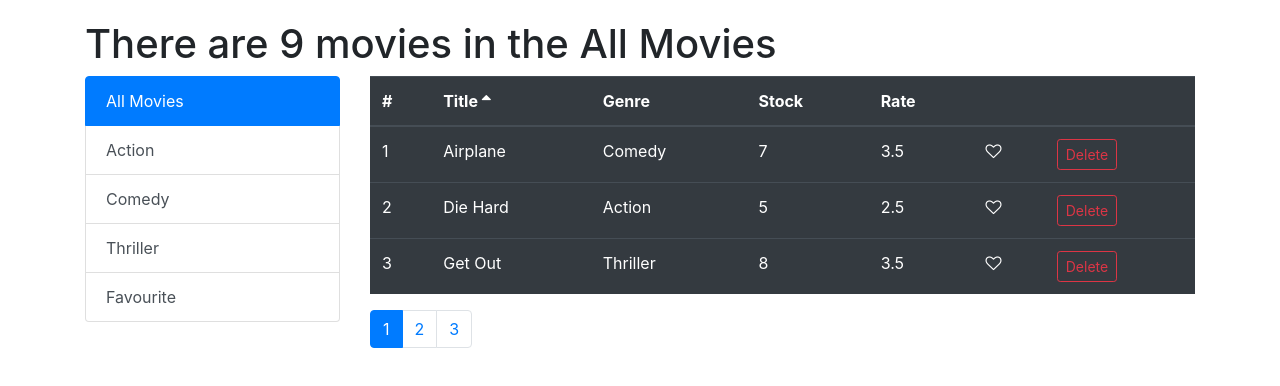
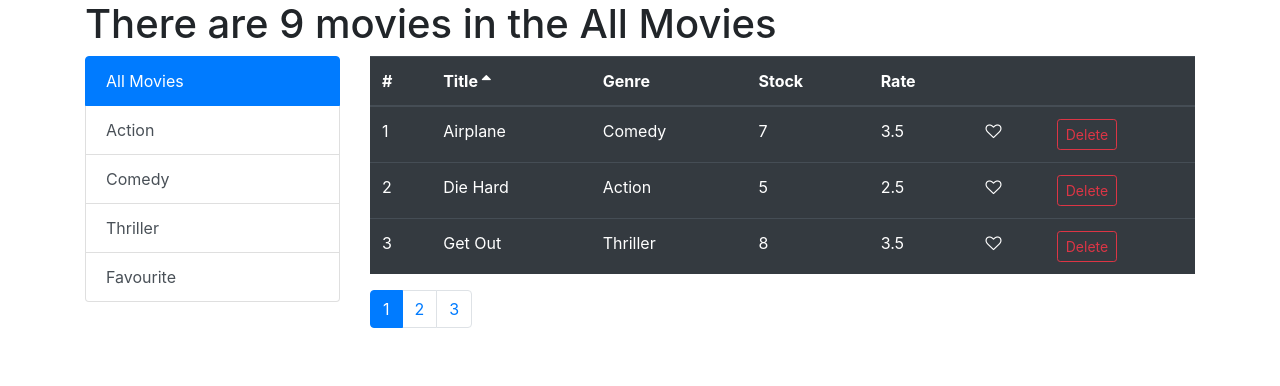
Before and after one commit to Fadyhalfawy98/movies-website, a React (Create React App) app: page / in a window 1280 px wide. Shown: the top 386 px of the page. Built offline with nearby package versions, Linux system fonts and the light colour scheme.

Commit message:
Update padding to 0px and put margin for navbar.

```diff
--- a/src/index.css
+++ b/src/index.css
@@ -3,9 +3,13 @@ body {
   font-family: -apple-system, BlinkMacSystemFont, 'Segoe UI', 'Roboto', 'Oxygen',
     'Ubuntu', 'Cantarell', 'Fira Sans', 'Droid Sans', 'Helvetica Neue',
     sans-serif;
-  padding: 20px 0 0 0;
+  padding: 0 0 0 0;
   -webkit-font-smoothing: antialiased;
   -moz-osx-font-smoothing: grayscale;
+}
+
+.navbar {
+  margin-bottom: 30px;
 }
 
 .clickable {
```
